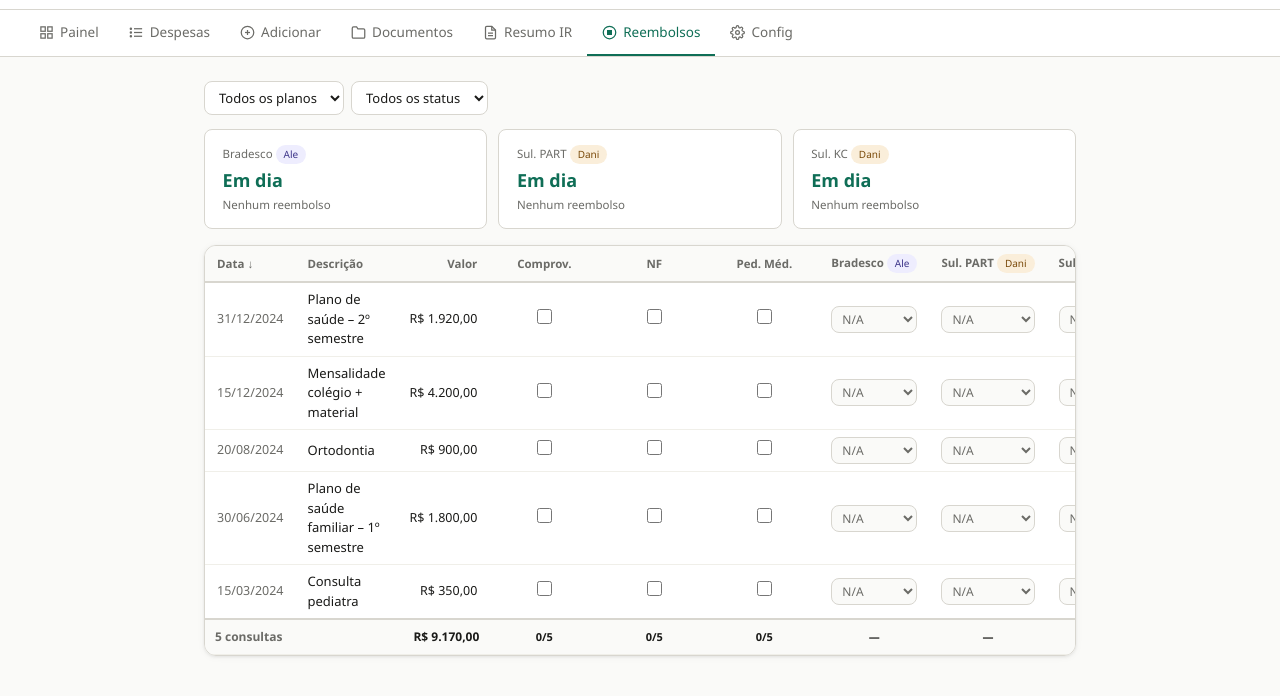
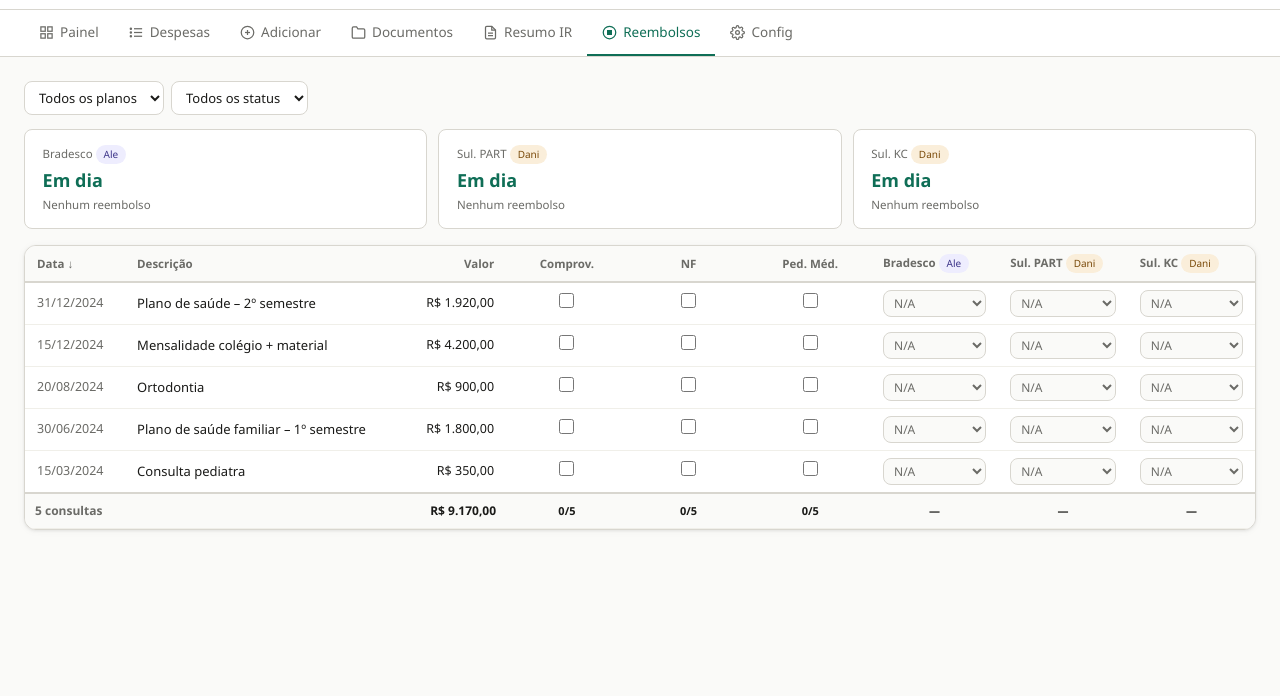
Before and after one commit to alexandremotoshima/organizador-ir, a website: page index.html in a window 1280 px wide. Both pictures are taken after a click on the button "Reembolsos". Shown: the part 44-740 px from the top of the page. Drawn offline with Linux system fonts and the light colour scheme.

Commit message:
feat: tabela de reembolsos usa container mais largo (1400px)
Aba Reembolsos expande o container para 1400px automaticamente ao
abrir e volta ao normal ao trocar de aba.

```diff
--- a/src/style.css
+++ b/src/style.css
@@ -19,6 +19,7 @@ body{font-family:var(--font);background:var(--bg);color:var(--text);font-size:15
 .nav-tab:hover{color:var(--text)}.nav-tab.active{color:var(--teal);border-bottom-color:var(--teal);font-weight:500}
 .nav-tab svg{width:15px;height:15px}
 .main{max-width:920px;margin:0 auto;padding:1.5rem}
+.main--wide{max-width:1400px}
 .card{background:var(--white);border:1px solid var(--border);border-radius:var(--rl);padding:1.25rem 1.5rem;box-shadow:var(--shadow)}
 .card+.card{margin-top:1rem}
 .metric-grid{display:grid;grid-template-columns:repeat(auto-fit,minmax(155px,1fr));gap:11px;margin-bottom:1.25rem}
--- a/src/ui.js
+++ b/src/ui.js
@@ -74,6 +74,7 @@ export function switchTab(id) {
   document.querySelectorAll('.nav-tab').forEach(el => el.classList.remove('active'));
   document.getElementById('tab-' + id).classList.remove('hidden');
   document.querySelector(`[data-tab="${id}"]`).classList.add('active');
+  document.querySelector('.main').classList.toggle('main--wide', id === 'reembolsos');
 
   if (id === 'dashboard')   renderDashboard();
   if (id === 'despesas')    renderDespesas();
```
